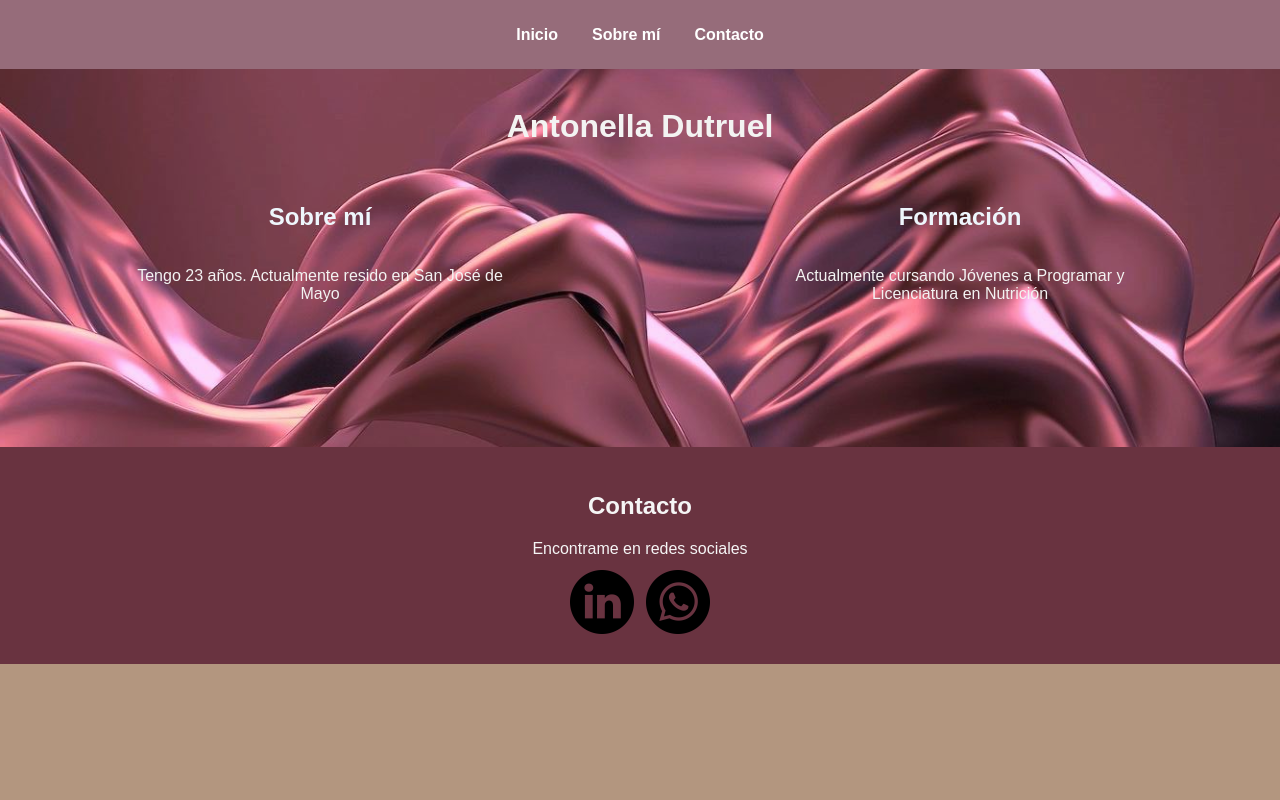
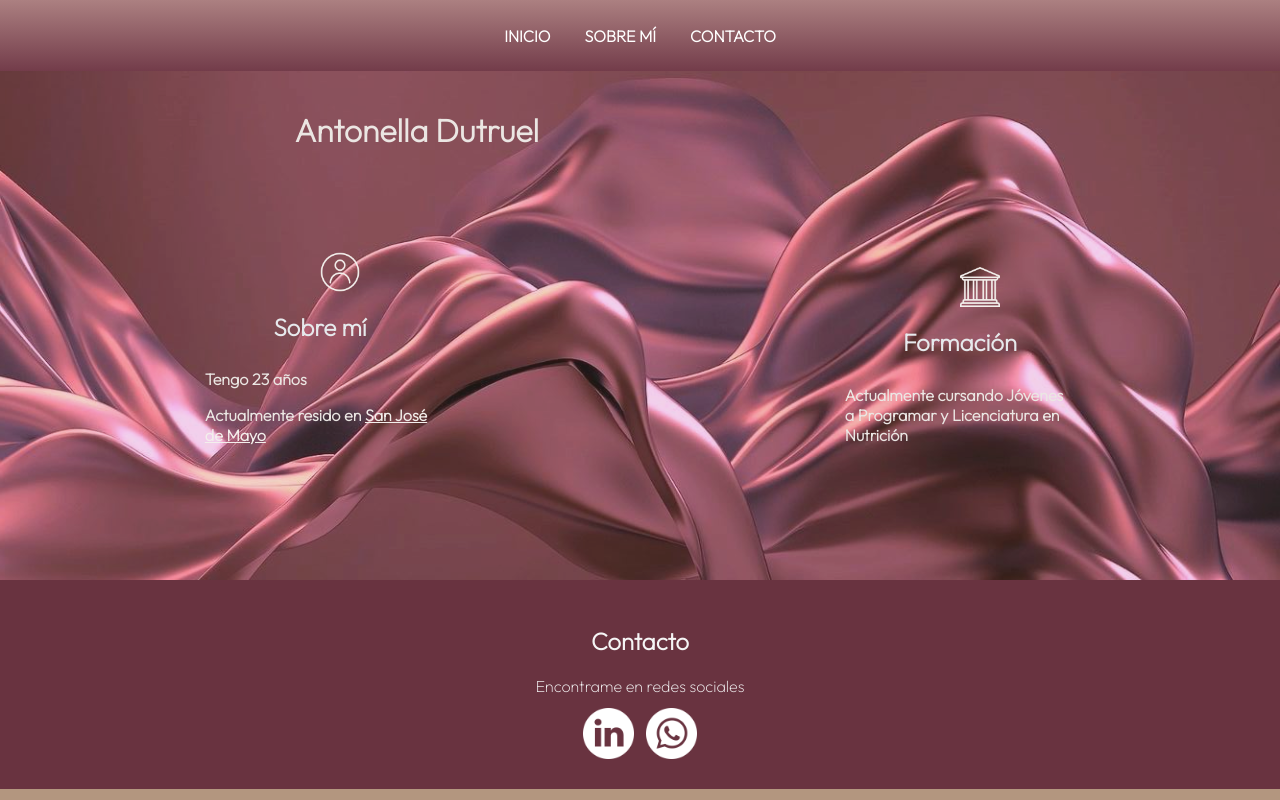
Before and after one commit to antonelladutruel/Portafolio, a plain HTML site: page index.html in a window 1280 px wide. Drawn offline with Linux system fonts and the light colour scheme; a web font is replaced by a local one.

Commit message:
portafolioSyles

```diff
--- a/index.html
+++ b/index.html
@@ -4,14 +4,18 @@
     <meta charset="UTF-8">
     <meta name="viewport" content="width=device-width, initial-scale=1.0">
     <link rel="stylesheet" href="style.css">
-    <title>PORTAFOLIO</title>
+    <link rel="preconnect" href="https://fonts.googleapis.com">
+<link rel="preconnect" href="https://fonts.gstatic.com" crossorigin>
+<link href="https://fonts.googleapis.com/css2?family=Lato&family=News+Cycle&family=Oswald:wght@200&family=Outfit:wght@183&family=Yellowtail&display=swap" rel="stylesheet">
+
+<title>PORTAFOLIO</title>
 </head>
-<body>
+<body class="responsive">
     <header>
         <nav>
-            <a href="index.html">Inicio</a>
-            <a href="#aboutMe">Sobre mí</a>
-            <a href="#contact">Contacto</a>
+            <a href="index.html">INICIO</a>
+            <a href="#aboutMe">SOBRE MÍ</a>
+            <a href="#contact">CONTACTO</a>
         </nav>
     </header>
 
@@ -19,10 +23,13 @@
         <h2>Antonella Dutruel</h2>
         <div class="container">
             <div class="column">
+            <img class="img" src="/user_person_profile_avatar_icon_190943.png">
                 <h1 class="presentation">Sobre mí</h1>
-                <p class="about">Tengo 23 años. Actualmente resido en San José de Mayo</p>
+                <p class="about">Tengo 23 años</p>
+                <p class="about">Actualmente resido en <a href="https://g.co/kgs/qz93ewz" target="_blank">San José de Mayo</a> </p>
             </div>
             <div class="column">
+                <img class="img" src="/university_4593.png">
                 <h1 class="presentation">Formación</h1>
                 <p class="about">Actualmente cursando Jóvenes a Programar y Licenciatura en Nutrición</p>
             </div>
--- a/style.css
+++ b/style.css
@@ -11,48 +11,58 @@ body {
 .column {
     display: flex;
     flex-direction: column;
-    justify-content: flex-end; /* Alinea el contenido al final */
-margin: 0% 20% 20% 20%;
+    justify-content: flex-end;
+ margin: 0% 20% 20% 20%;
 }
 
-.column:hover, .contact img:hover {
-    transform: scale(1.2); /* Agranda el ícono un 20% */
+.column:hover{
+    transform: scale(1.2);
     filter: brightness(1.2);
 }
 
 @media (max-width: 600px) {
-    .container {
-        grid-template-columns: 1fr; /* Una columna en pantallas pequeñas */
+    .container, .contactInfo {
+        grid-template-columns: 1fr;
     }
 }
 
 h2 {
 justify-content: center;
     max-width: 100%;
+      font-family: "Outfit", sans-serif;
+      font-optical-sizing: auto;
+      font-weight: 800;
+      font-style: normal;
 }
 
 header {
     padding: 2vw;
     display: flex;
     justify-content: center;
-    background-color: #966c7a;
+    background: linear-gradient(#a772829d, #733C4A);
 }
 
 nav a {
     color: #ffffff;
     padding: 15px;
     text-decoration: none;
-    font: 1em sans-serif;
+  font-family: "Outfit", sans-serif;
+  font-optical-sizing: auto;
+  font-weight: 300;
+  font-style: normal;
     font-weight: bold;
 }
 
 nav a:hover {
-    color: rgba(121, 48, 90, 0.342);
+text-shadow: 2px 2px 3px #bebcbc93;
 }
 
 section {
-    font-family: Arial, Helvetica, sans-serif;
-    color:whitesmoke;
+      font-family: "Outfit", sans-serif;
+      font-optical-sizing: auto;
+      font-weight: 183;
+      font-style: normal;
+          color:whitesmoke;
     text-align: center;
 }
 
@@ -66,18 +76,35 @@ color: aliceblue;
     background-repeat: no-repeat;
     background-size: cover;
     background-position: center;
-    opacity: 0.98;
+    opacity: 0.85;
+}
+
+.about {
+    margin: 2% 20%;
+    text-align: left;
+    font-weight: bold;
+}
+
+.about a{
+    color: #ffffff;
+}
+
+.img {
+    width: 5vh;
+    filter: invert(100%);
+    margin: 0% 50%;
+}
+
+#aboutMe h2 {
+    margin: 0% 20% 5% 20%;
+    text-align: left;
+    padding: 3%;
+    font-size: 200%;
 }
 
 #contact {
     background-color: #693340;
     padding: 2%;
-}
-
-#aboutMe h2 {
-    margin: 0% 30%;
-    padding: 3%;
-    font-size: 200%;
 }
 
 
@@ -93,6 +120,12 @@ color: aliceblue;
 }
 
 .contact img {
-    max-width: 5vw;
-    max-height: 5vw;
+max-width: 4vw;
+    filter: invert(100%);
 }
+
+.contact img:hover {
+    transform: scale(1.2);
+    filter: brightness(1.2);
+    filter: invert(100%);
+}
```
Also changed, not shown: university_4593.png (added), user_person_profile_avatar_icon_190943.png (added).
